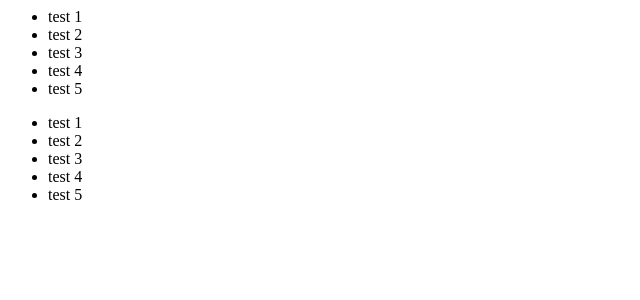
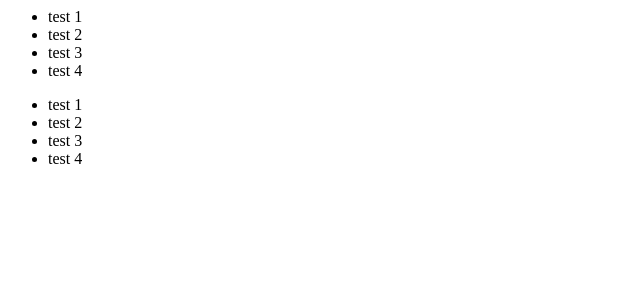
Before and after one commit to Beta-Aquilae/test, a PHP site: template templates/header.php in a window 1280 px wide. Shown: the top 300 px of the page, without its empty margins (0-640 px from the left). Run offline with PHP 8.4, Linux system fonts and the light colour scheme; the template is opened without the code that fills it, so the values that code supplies are empty; a stand-in replaces the project's code that opens the database connection.

Commit message:
dev cycle 02

```diff
--- a/templates/header.php
+++ b/templates/header.php
@@ -5,7 +5,6 @@
 			<li>test 2</li>
 			<li>test 3</li>
 			<li>test 4</li>
-			<li>test 5</li>
 		</ul>
 	</nav>
 </header>
```
